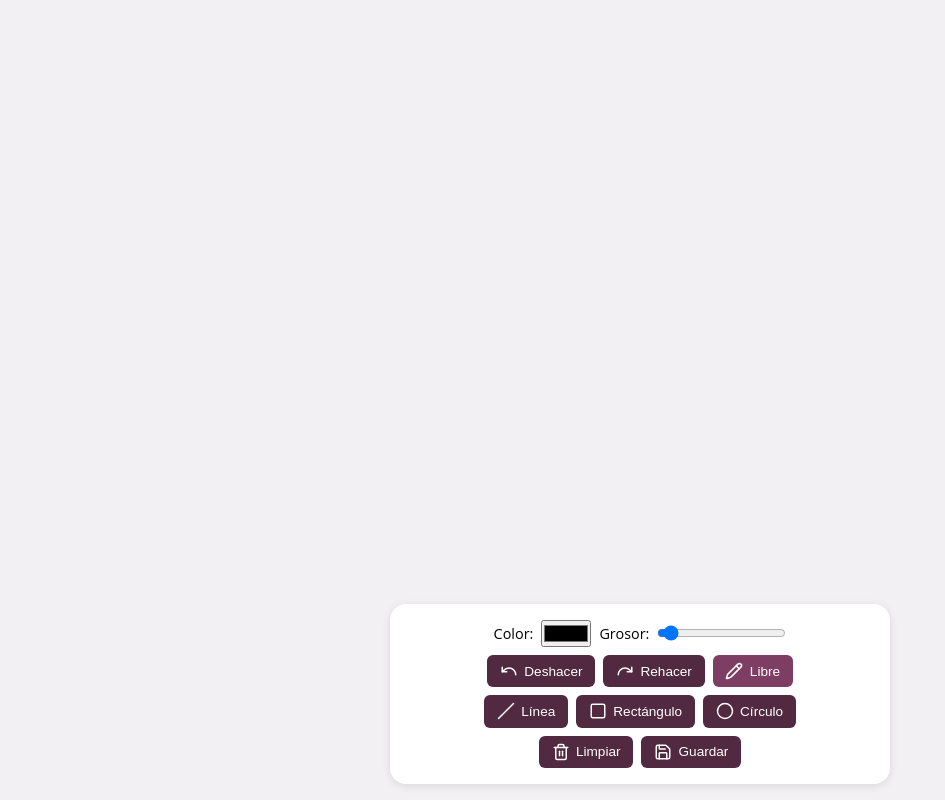
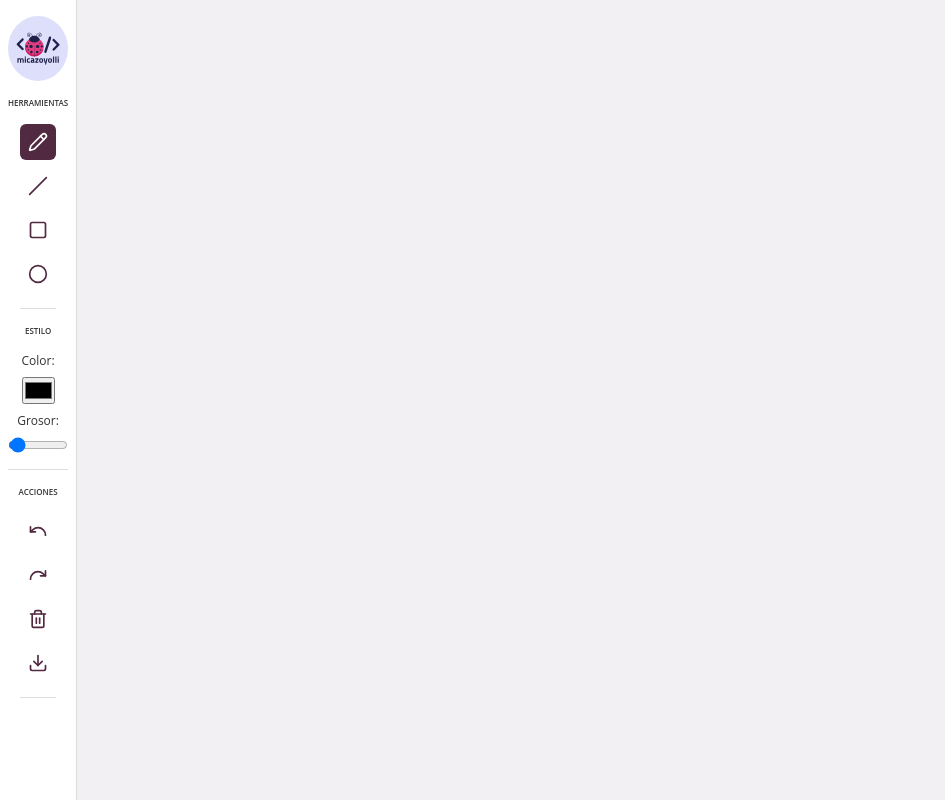
Before and after one commit to micazoyolli/drawtool, a React (Vite) app: page / in a window 1280 px wide. Shown: the whole page, without its empty margins (0-945 px from the left). Built offline with nearby package versions, Linux system fonts and the light colour scheme.

Commit message:
fix(Sidebar): add tools in left

```diff
--- a/package.json
+++ b/package.json
@@ -33,6 +33,7 @@
     "globals": "^16.3.0",
     "typescript": "~5.8.3",
     "typescript-eslint": "^8.35.1",
-    "vite": "^7.0.4"
+    "vite": "^7.0.4",
+    "vite-plugin-svgr": "^4.3.0"
   }
 }
--- a/src/App.tsx
+++ b/src/App.tsx
@@ -1,6 +1,6 @@
 import { useRef, useState } from 'react'
 import Canvas from './components/Canvas/Canvas'
-import Toolbar from './components/Toolbar/Toolbar'
+import Sidebar from './components/Sidebar/Sidebar'
 import styles from './styles/components/App.module.scss'
 
 type Tool = 'freehand' | 'line' | 'rectangle' | 'circle'
@@ -66,15 +66,7 @@ function App() {
 
   return (
     <main className={styles.app}>
-      <Canvas
-        color={color}
-        lineWidth={lineWidth}
-        canvasRef={canvasRef}
-        setHistory={setHistory}
-        clearRedoStack={clearRedoStack}
-        tool={tool}
-      />
-      <Toolbar
+      <Sidebar
         color={color}
         lineWidth={lineWidth}
         onColorChange={setColor}
@@ -86,6 +78,14 @@ function App() {
         tool={tool}
         onToolChange={setTool}
       />
+      <Canvas
+        color={color}
+        lineWidth={lineWidth}
+        canvasRef={canvasRef}
+        setHistory={setHistory}
+        clearRedoStack={clearRedoStack}
+        tool={tool}
+      />
     </main>
   )
 }
--- /dev/null
+++ b/src/components/Sidebar/Sidebar.module.scss
@@ -0,0 +1,125 @@
+@use '../../styles/base/variables' as *;
+
+.sidebar {
+  align-items: center;
+  background-color: $color-white;
+  border-right: 1px solid $color-border;
+  display: flex;
+  flex-direction: column;
+  gap: 1rem;
+  height: 100vh;
+  justify-content: flex-start;
+  padding: 1rem 0.5rem;
+  width: 80px;
+
+  @media (max-width: 768px) {
+    border-bottom: 1px solid $color-border;
+    border-right: none;
+    flex-direction: row;
+    height: auto;
+    justify-content: space-between;
+    width: 100vw;
+  }
+}
+
+.actions,
+.settings,
+.tools {
+  align-items: center;
+  border-bottom: 1px solid $color-border;
+  display: flex;
+  flex-direction: column;
+  gap: 0.5rem;
+  padding-bottom: 1rem;
+
+  @media (max-width: 768px) {
+    flex-direction: row;
+  }
+}
+
+button {
+  align-items: center;
+  background: none;
+  border: none;
+  border-radius: 6px;
+  color: $color-primary;
+  cursor: pointer;
+  display: flex;
+  height: 36px;
+  justify-content: center;
+  position: relative;
+  transition: background-color 0.2s ease;
+  width: 36px;
+
+  &:hover,
+  &.active {
+    background-color: $color-primary;
+    color: $color-white;
+  }
+
+  .tooltip {
+    background-color: $color-primary;
+    border-radius: 4px;
+    color: $color-white;
+    font-size: 0.6rem;
+    left: 110%;
+    opacity: 0;
+    padding: 0.25rem 0.5rem;
+    pointer-events: none;
+    position: absolute;
+    top: 50%;
+    transform: translateY(-50%);
+    transition: opacity 0.2s ease;
+    white-space: nowrap;
+    z-index: 10;
+
+    @media (max-width: 768px) {
+      left: 50%;
+      top: -110%;
+      transform: translateX(-50%);
+    }
+  }
+
+  &:hover .tooltip {
+    opacity: 1;
+  }
+}
+
+.label {
+  align-items: center;
+  color: $colot-text;
+  display: flex;
+  flex-direction: column;
+  font-size: 0.75rem;
+  gap: 0.5rem;
+  justify-content: space-between;
+
+  input {
+    width: 100%;
+  }
+}
+
+.logo svg {
+  border-radius: 50%;
+  height: 100%;
+  width: 100%;
+}
+
+.section {
+  align-items: center;
+  display: flex;
+  flex-direction: column;
+  gap: 0.75rem;
+
+  @media (max-width: 768px) {
+    flex-direction: row;
+  }
+}
+
+.sectionTitle {
+  color: $colot-text;
+  font-size: 0.5rem;
+  font-weight: 600;
+  margin-bottom: 0.25rem;
+  text-transform: uppercase;
+}
--- /dev/null
+++ b/src/components/Sidebar/Sidebar.tsx
@@ -0,0 +1,128 @@
+import {
+  Circle,
+  Download,
+  Pencil,
+  Redo,
+  Slash,
+  Square,
+  Trash2,
+  Undo,
+} from 'lucide-react'
+import styles from './Sidebar.module.scss'
+import LogoSvg from '../../assets/logo.svg?react'
+
+type Props = {
+  color: string
+  lineWidth: number
+  tool: 'freehand' | 'line' | 'rectangle' | 'circle'
+  onColorChange: (color: string) => void
+  onLineWidthChange: (width: number) => void
+  onClear: () => void
+  onSave: () => void
+  onUndo: () => void
+  onRedo: () => void
+  onToolChange: (tool: 'freehand' | 'line' | 'rectangle' | 'circle') => void
+}
+
+function Sidebar({
+  color,
+  lineWidth,
+  tool,
+  onColorChange,
+  onLineWidthChange,
+  onClear,
+  onSave,
+  onUndo,
+  onRedo,
+  onToolChange,
+}: Props) {
+  return (
+    <aside className={styles.sidebar}>
+      <div className={styles.logo}>
+        <LogoSvg aria-label="Logo" />
+      </div>
+
+      <div className={styles.section}>
+        <span className={styles.sectionTitle}>Herramientas</span>
+        <div className={styles.tools}>
+          <button
+            className={tool === 'freehand' ? styles.active : ''}
+            onClick={() => onToolChange('freehand')}
+          >
+            <Pencil size={20} />
+            <span className={styles.tooltip}>Dibujo libre</span>
+          </button>
+          <button
+            className={tool === 'line' ? styles.active : ''}
+            onClick={() => onToolChange('line')}
+          >
+            <Slash size={20} />
+            <span className={styles.tooltip}>Línea</span>
+          </button>
+          <button
+            className={tool === 'rectangle' ? styles.active : ''}
+            onClick={() => onToolChange('rectangle')}
+          >
+            <Square size={20} />
+            <span className={styles.tooltip}>Rectángulo</span>
+          </button>
+          <button
+            className={tool === 'circle' ? styles.active : ''}
+            onClick={() => onToolChange('circle')}
+          >
+            <Circle size={20} />
+            <span className={styles.tooltip}>Círculo</span>
+          </button>
+        </div>
+      </div>
+
+      <div className={styles.section}>
+        <span className={styles.sectionTitle}>Estilo</span>
+        <div className={styles.settings}>
+          <label className={styles.label}>
+            Color:
+            <input
+              type="color"
+              value={color}
+              onChange={(e) => onColorChange(e.target.value)}
+            />
+          </label>
+          <label className={styles.label}>
+            Grosor:
+            <input
+              type="range"
+              min={1}
+              max={20}
+              value={lineWidth}
+              onChange={(e) => onLineWidthChange(parseInt(e.target.value))}
+            />
+          </label>
+        </div>
+      </div>
+
+      <div className={styles.section}>
+        <span className={styles.sectionTitle}>Acciones</span>
+        <div className={styles.actions}>
+          <button onClick={onUndo}>
+            <Undo size={20} />
+            <span className={styles.tooltip}>Deshacer</span>
+          </button>
+          <button onClick={onRedo}>
+            <Redo size={20} />
+            <span className={styles.tooltip}>Rehacer</span>
+          </button>
+          <button onClick={onClear}>
+            <Trash2 size={20} />
+            <span className={styles.tooltip}>Limpiar</span>
+          </button>
+          <button onClick={onSave}>
+            <Download size={20} />
+            <span className={styles.tooltip}>Guardar</span>
+          </button>
+        </div>
+      </div>
+    </aside>
+  )
+}
+
+export default Sidebar
--- a/src/components/Toolbar/Toolbar.module.scss
+++ /dev/null
@@ -1,60 +0,0 @@
-@use '../../styles/base/variables' as *;
-
-.toolbar {
-  background-color: #ffffff;
-  border-radius: 16px;
-  bottom: 1rem;
-  display: flex;
-  flex-direction: column;
-  gap: 0.5rem;
-  left: 50%;
-  padding: 1rem;
-  position: fixed;
-  transform: translateX(-50%);
-  width: calc(100% - 2rem);
-  max-width: 500px;
-  z-index: 10;
-  box-shadow: 0 2px 8px rgba(0, 0, 0, 0.1);
-
-  label {
-    align-items: center;
-    display: flex;
-    font-size: 0.9rem;
-    gap: 0.5rem;
-    justify-content: space-between;
-  }
-
-  input[type='range'] {
-    flex: 1;
-  }
-
-  .toolbar-row {
-    display: flex;
-    flex-wrap: wrap;
-    gap: 0.5rem;
-    justify-content: center;
-  }
-
-  button {
-    align-items: center;
-    background-color: $color-primary;
-    border: none;
-    border-radius: 6px;
-    color: #fff;
-    cursor: pointer;
-    display: flex;
-    font-size: 0.85rem;
-    gap: 0.4rem;
-    padding: 0.45rem 0.8rem;
-    white-space: nowrap;
-    transition: background-color 0.2s ease;
-
-    &:hover {
-      background-color: darken($color-primary, 10%);
-    }
-
-    &.active {
-      background-color: $color-secondary;
-    }
-  }
-}
--- a/src/components/Toolbar/Toolbar.tsx
+++ /dev/null
@@ -1,109 +0,0 @@
-import {
-  Circle,
-  Pencil,
-  Redo,
-  Trash2,
-  Save,
-  Slash,
-  Square,
-  Undo,
-} from 'lucide-react'
-import styles from './Toolbar.module.scss'
-
-type Props = {
-  color: string
-  lineWidth: number
-  tool: 'freehand' | 'line' | 'rectangle' | 'circle'
-  onColorChange: (color: string) => void
-  onLineWidthChange: (width: number) => void
-  onClear: () => void
-  onSave: () => void
-  onUndo: () => void
-  onRedo: () => void
-  onToolChange: (tool: 'freehand' | 'line' | 'rectangle' | 'circle') => void
-}
-
-function Toolbar({
-  color,
-  lineWidth,
-  onColorChange,
-  onLineWidthChange,
-  onClear,
-  onSave,
-  onUndo,
-  onRedo,
-  onToolChange,
-  tool,
-}: Props) {
-  return (
-    <div className={styles.toolbar}>
-      <div className={styles['toolbar-row']}>
-        <label>
-          Color:
-          <input
-            type="color"
-            value={color}
-            onChange={(e) => onColorChange(e.target.value)}
-          />
-        </label>
-        <label>
-          Grosor:
-          <input
-            type="range"
-            min={1}
-            max={20}
-            value={lineWidth}
-            onChange={(e) => onLineWidthChange(parseInt(e.target.value))}
-          />
-        </label>
-      </div>
-
-      <div className={styles['toolbar-row']}>
-        <button onClick={onUndo}>
-          <Undo size={18} /> Deshacer
-        </button>
-        <button onClick={onRedo}>
-          <Redo size={18} /> Rehacer
-        </button>
-        <button
-          onClick={() => onToolChange('freehand')}
-          className={tool === 'freehand' ? styles.active : ''}
-        >
-          <Pencil size={18} /> Libre
-        </button>
-      </div>
-
-      <div className={styles['toolbar-row']}>
-        <button
-          onClick={() => onToolChange('line')}
-          className={tool === 'line' ? styles.active : ''}
-        >
-          <Slash size={18} /> Línea
-        </button>
-        <button
-          onClick={() => onToolChange('rectangle')}
-          className={tool === 'rectangle' ? styles.active : ''}
-        >
-          <Square size={18} /> Rectángulo
-        </button>
-        <button
-          onClick={() => onToolChange('circle')}
-          className={tool === 'circle' ? styles.active : ''}
-        >
-          <Circle size={18} /> Círculo
-        </button>
-      </div>
-
-      <div className={styles['toolbar-row']}>
-        <button onClick={onClear}>
-          <Trash2 size={18} /> Limpiar
-        </button>
-        <button onClick={onSave}>
-          <Save size={18} /> Guardar
-        </button>
-      </div>
-    </div>
-  )
-}
-
-export default Toolbar
--- a/src/styles/base/_variables.scss
+++ b/src/styles/base/_variables.scss
@@ -1,3 +1,6 @@
 $color-bg: #f2f0f3;
+$color-border: #dddddd;
+$colot-text: #333333;
 $color-primary: #512941;
 $color-secondary: #7e3e63;
+$color-white: #ffffff;
--- a/src/styles/components/App.module.scss
+++ b/src/styles/components/App.module.scss
@@ -1,10 +1,17 @@
 @use '../base/variables' as *;
 
 .app {
-  align-items: center;
-  background-color: $color-bg;
   display: flex;
   height: 100vh;
-  justify-content: center;
   width: 100vw;
+
+  canvas {
+    flex-grow: 1;
+  }
 }
+
+@media (max-width: 768px) {
+  .app {
+    flex-direction: column;
+  }
+}
--- a/tsconfig.app.json
+++ b/tsconfig.app.json
@@ -23,5 +23,5 @@
     "noFallthroughCasesInSwitch": true,
     "noUncheckedSideEffectImports": true
   },
-  "include": ["src"]
+  "include": ["src", "src/types"]
 }
--- a/vite.config.ts
+++ b/vite.config.ts
@@ -1,7 +1,8 @@
 import { defineConfig } from 'vite'
 import react from '@vitejs/plugin-react'
+import svgr from 'vite-plugin-svgr'
 
 export default defineConfig({
   base: '/drawtool/',
-  plugins: [react()],
+  plugins: [react(), svgr()],
 })
```
Also changed, not shown: src/types/svg.d.ts (added, +7 -0 lines), public/assets/logo.svg (added), src/assets/logo.svg (added).
